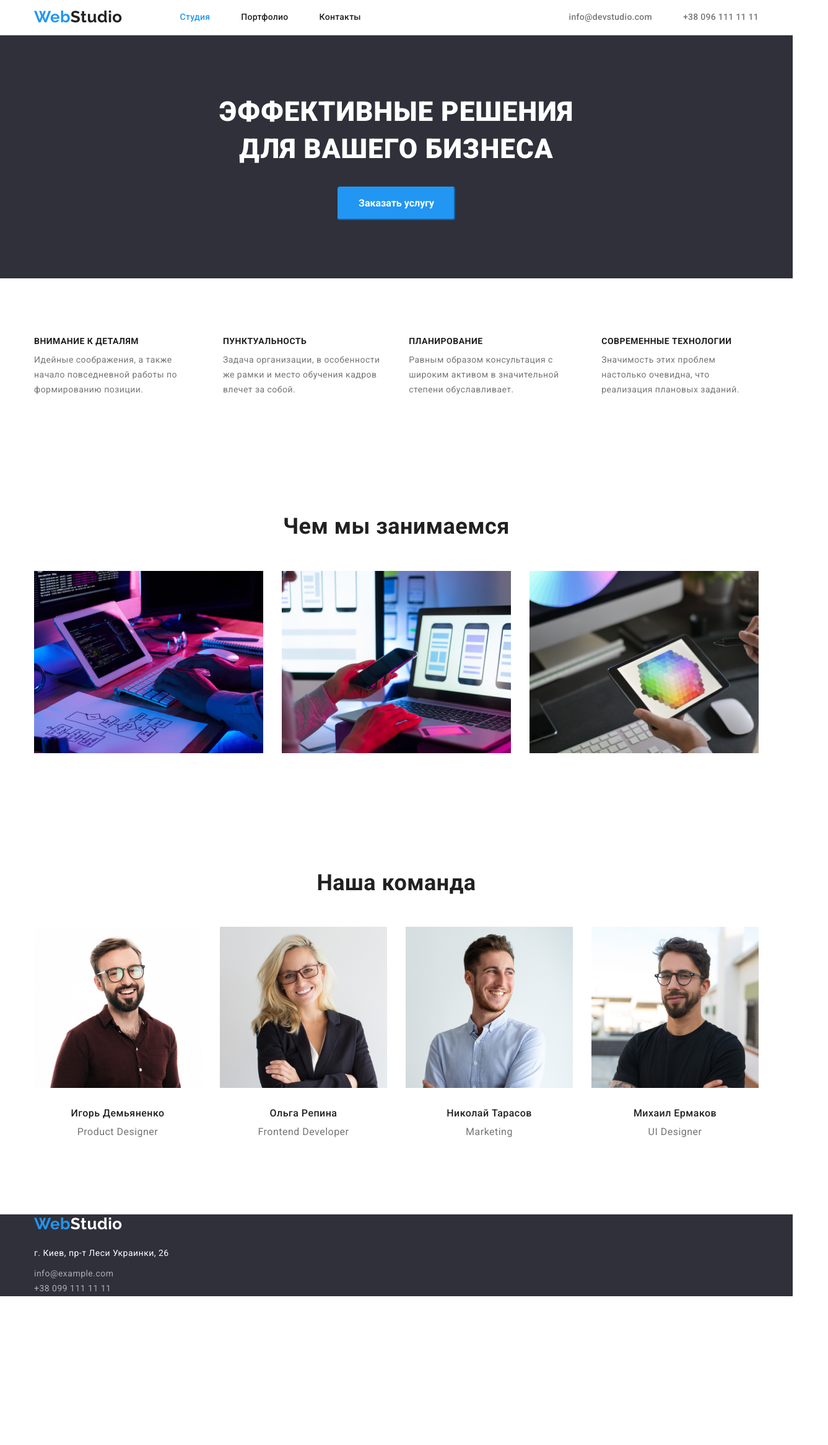
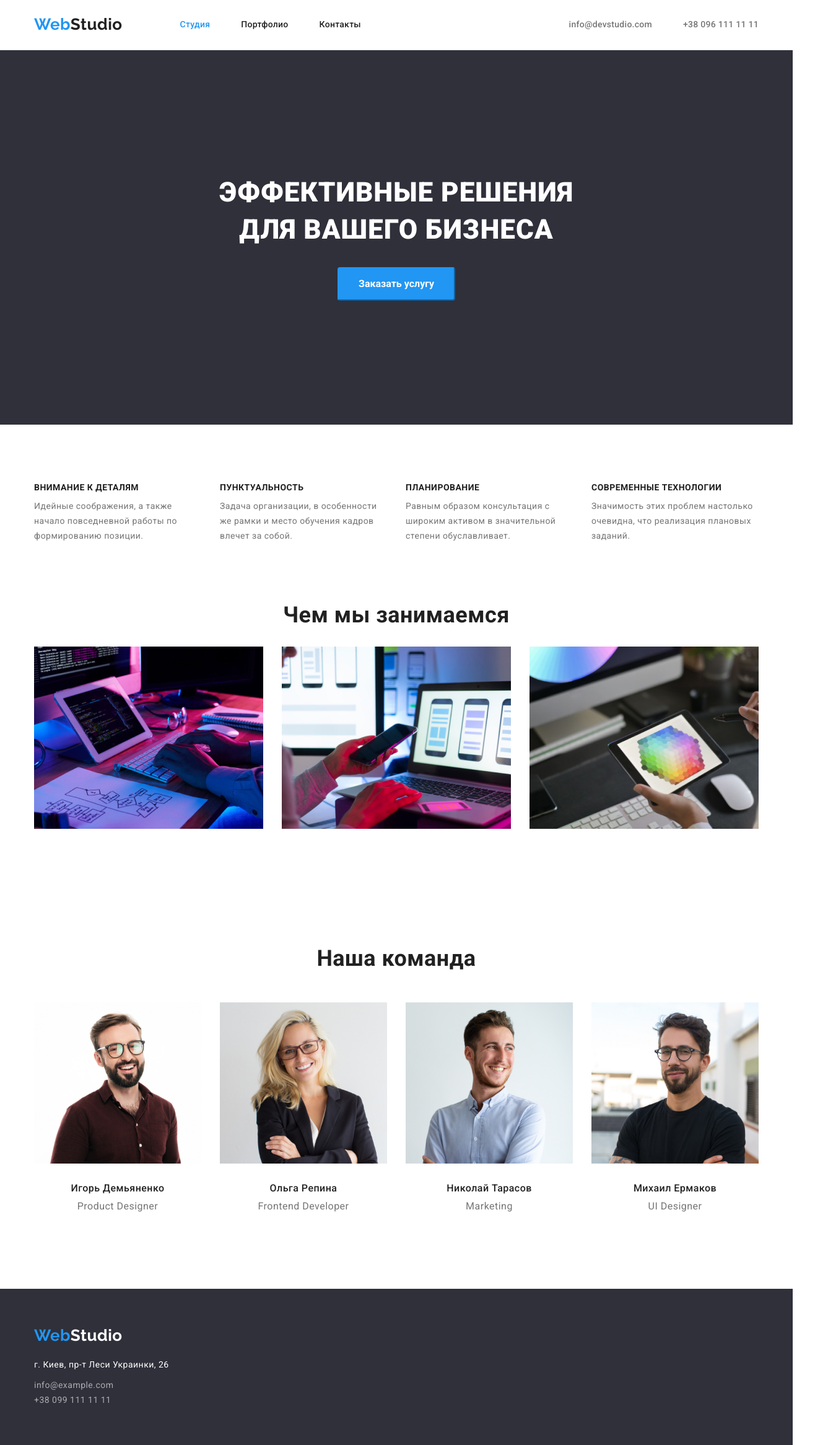
Before and after one commit to nikonly/hw-03, a plain HTML site: page index.html in a window 1280 px wide. Shown: the whole page at 62% size, 1337 px wide, since content can reach past the window. Before the commit the page ends 2091 px from the top, so only its background shows below. Drawn offline with nearby package versions, Linux system fonts and the light colour scheme.

Commit message:
Вносит правки в дз3

```diff
--- a/css/styles.css
+++ b/css/styles.css
@@ -44,14 +44,12 @@ body {
 }
 
 /* -------------------------logo----------------------------------- */
-
-.menu .logo {
+.main-nav .logo {
+  padding-top: 24px;
+  padding-bottom: 25px;
+}
+.logo {
   display: block;
-  padding-top: 20px;
-  padding-bottom: 20px;
-}
-
-.logo {
   color: var(--accent-color);
   font-family: Raleway, sans-serif;
   font-weight: bold;
@@ -66,8 +64,8 @@ body {
 }
 .site-nav .link {
   display: block;
-  padding-top: 20px;
-  padding-bottom: 20px;
+  padding-top: 32px;
+  padding-bottom: 32px;
 
   color: var(--title-text-color);
   font-weight: 500;
@@ -104,12 +102,12 @@ body {
 
 .contact .link {
   display: block;
-  padding-top: 20px;
-  padding-bottom: 20px;
+  padding-top: 32px;
+  padding-bottom: 32px;
 
   font-weight: 500;
   font-size: 14px;
-  line-height: 1.14px;
+  line-height: 1.14;
   letter-spacing: 0.02em;
   color: var(--primary-text-color);
 }
@@ -152,9 +150,14 @@ h2 {
   padding-right: 15px;
 }
 /* --------------------герой---------------------------------- */
+.section-hero {
+  padding-top: 200px;
+  padding-bottom: 200px;
+  background-color: var(--bg-color-black);
+}
 .hero {
   text-align: center;
-  background-color: var(--bg-color-black);
+
   color: var(--white-color);
   letter-spacing: 0.06em;
 }
@@ -197,9 +200,10 @@ h2 {
 .feature-list .item + .item {
   margin-left: 30px;
 }
-.feature-item {
+.feature .item {
   margin-top: 0;
   margin-bottom: 0;
+  flex-basis: 270px;
 }
 
 .item .feature-title {
@@ -219,10 +223,11 @@ h2 {
   margin-bottom: 0;
 }
 /* --------------------------Чем мы заниаемся---------------------  */
-
+.about-section {
+  padding-top: 0px;
+}
 .about-title {
   margin-top: 0;
-  margin-bottom: 50px;
 }
 .about-list {
   display: flex;
@@ -233,9 +238,17 @@ h2 {
 }
 
 /* ------------------------------Наша команда ------------------------*/
-
+.section-team {
+  padding-top: 94px;
+  padding-bottom: 94px;
+}
+.team-container {
+  padding-top: 94px;
+  padding-bottom: 94px;
+}
 .team-item {
   max-width: 270px;
+  text-align: center;
 }
 .team-section-title {
   margin-top: 0;
@@ -244,31 +257,29 @@ h2 {
 img {
   display: block;
 }
-.image {
-  margin-bottom: 30px;
-  margin-right: 0px;
-}
+
 .team-title {
   margin-top: 0;
   margin-bottom: 10px;
-  padding: 10px;
 
   font-weight: 500;
   font-size: 16px;
-  line-height: 1.19px;
-  text-align: center;
+  line-height: 1.19;
 }
 .team-text {
-  margin-bottom: 30px;
-  margin-top: 0;
-
+  margin-bottom: 0px;
+  margin-top: 0px;
   font-size: 16px;
   line-height: 1.19;
-  text-align: center;
+}
+.paragraph {
+  padding-top: 30px;
+  padding-bottom: 30px;
 }
 .team-list {
   display: flex;
 }
+
 .team-list .team-item + .team-item {
   margin-left: 30px;
 }
@@ -276,14 +287,18 @@ img {
 /*----------------------------- Футер----------------------------------- */
 .footer {
   background-color: var(--bg-color-black);
+  padding-top: 60px;
+  padding-bottom: 60px;
 }
 .address {
   margin-top: 20px;
   margin-bottom: 9px;
 }
-.tel {
-  margin-top: 6px;
+.contact-address .mail {
+  margin-bottom: 6px;
+  margin-right: 1154px;
 }
+
 .address,
 .contact-address {
   font-style: inherit;
@@ -298,7 +313,8 @@ img {
 /* ---------------------------------------------СТРАНИЦА ПОРТФОЛИО */
 
 /*--------------------- Кнопки фильтра -------------------------------------*/
-.project {
+.filter {
+  margin-bottom: 50px;
 }
 .button-filter {
   font-family: inherit;
@@ -309,7 +325,7 @@ img {
   cursor: pointer;
 
   display: inline-block;
-  margin-bottom: 50px;
+
   border-radius: 4px;
   padding: 6px 22px;
 }
@@ -331,18 +347,22 @@ img {
   display: block;
 }
 .project-title {
-  margin: 20px 24px 4px;
+  margin-bottom: 4px;
+  margin-top: 0px;
+
   font-size: 18px;
   line-height: 2;
   letter-spacing: 0.06em;
 }
 .project-text {
-  padding-top: 10px;
-  padding-bottom: 10px;
-  margin: 0px 24px 20px;
+  margin-top: 0px;
+  margin-bottom: 0px;
 
   font-size: 16px;
-  line-height: 1.87px;
+  line-height: 1.87;
+}
+.project-paragraph {
+  padding: 20px 24px;
 }
 .project-list {
   display: flex;
--- a/index.html
+++ b/index.html
@@ -34,8 +34,8 @@
 
     <main>
         <!-- Герой -->
-        <section class="section hero">
-            <div class="container">
+        <section class=" section-hero">
+            <div class="container hero">
             <h1 class="hero-title">ЭФФЕКТИВНЫЕ РЕШЕНИЯ ДЛЯ ВАШЕГО БИЗНЕСА </h1>
             <button type="button" class="button">Заказать услугу</button>
             </div>
@@ -75,7 +75,7 @@
         </section>
 
         <!-- Чем мы заниаемся -->
-        <section class="about section">
+        <section class="about-section section">
             <div class="container">
             <h2 class="about-title">Чем мы занимаемся</h2>
             <ul class="about-list list">
@@ -94,7 +94,7 @@
         </section>
 
         <!-- Наша команда -->
-        <section class="section team">
+        <section class="section-team team">
             <div class="container">
             <h2 class="team-section-title">Наша команда</h2>
                     <ul class="team-list list">
@@ -102,29 +102,37 @@
                             <div class="image">
                             <img src="./images/img-studio/img.jpg" alt="Игорь Демяненко" width="270" height="260" />
                             </div>
+                            <div class="paragraph">
                             <h3 class="team-title">Игорь Демьяненко</h3>
                             <p class="team-text">Product Designer</p>
+                            </div>
                         </li>
                         <li class="team-item ">
                             <div class="image">
                             <img class="img" src="./images/img-studio/img1.jpg" alt="Ольга Репина" width="270" height="260" />
-                           </div>
-                           <h3 class="team-title">Ольга Репина</h3>
+                            </div>
+                            <div class="paragraph">
+                            <h3 class="team-title">Ольга Репина</h3>
                             <p class="team-text">Frontend Developer</p>
+                            </div>
                         </li>
                         <li class="team-item ">
                             <div class="image">
                             <img class="img" src="./images/img-studio/img2.jpg" alt="Николай Тарасов" width="270" height="260" />
                             </div>
+                            <div class="paragraph">
                             <h3 class="team-title">Николай Тарасов</h3>
                             <p class="team-text">Marketing</p>
+                            </div>
                         </li>
                         <li class="team-item ">
                             <div class="image">
                             <img class="img" src="./images/img-studio/img3.jpg" alt="Михаил Ермаков" width="270" height="260" />
                             </div>
+                            <div class="paragraph">
                             <h3 class="team-title">Михаил Ермаков</h3>
                             <p class="team-text">UI Designer</p>
+                            </div>
                         </li>
                     </ul>
             </div>
@@ -142,7 +150,7 @@
         г. Киев, пр-т Леси Украинки, 26
        </address>
     <address class="contact-address">
-        <a href="mailto:info@example.com" class="link">info@example.com</a> <br />
+        <a href="mailto:info@example.com" class="mail link">info@example.com</a>
         <a href="tel:+380991111111" class="tel link">+38 099 111 11 11</a>
     </address>
     </div>
```
Also changed, not shown: portfolio.html (+19 -1 lines).
